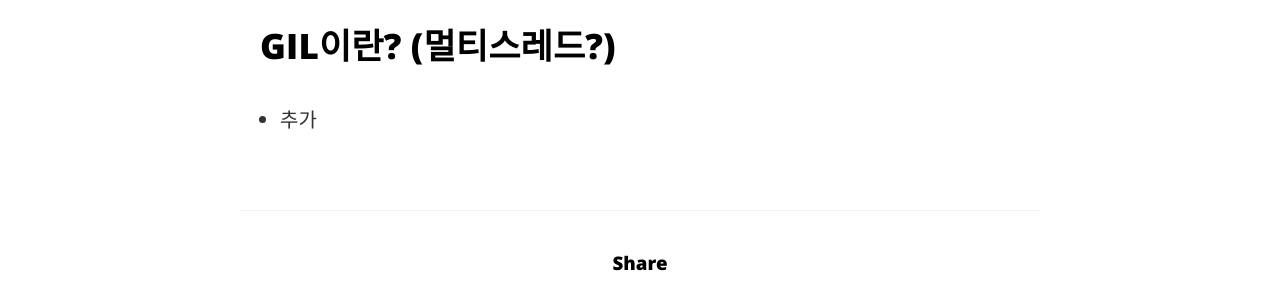
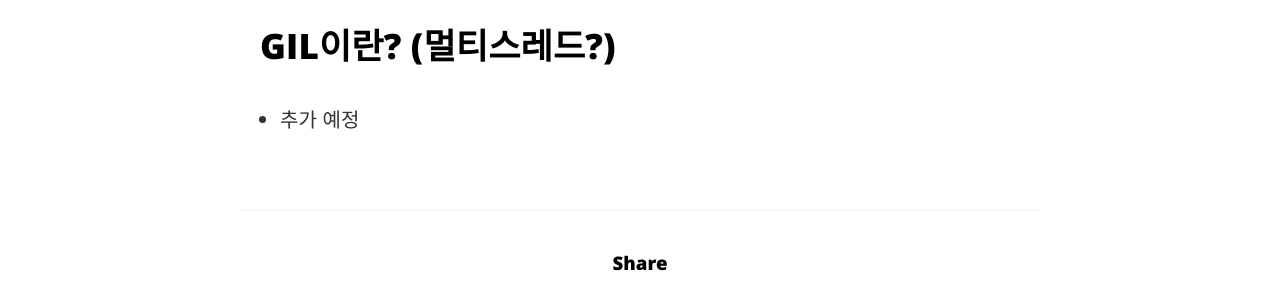
Before and after one commit to hcnoh/blog-prev, a Jekyll site: the page built from _posts/2018-09-09-effective-python-way01.md, in a window 1280 px wide and 900 px high, scrolled down 3582 px. Shown: the part 154-454 px from the top of the window. Built offline with Jekyll 4.4.1, drawn with Linux system fonts in a browser that asks for light colours; comment, search, counter and statistics services are not loaded.

Commit message:
Update 2018-09-09-effective-python-way01.md

```diff
--- a/_posts/2018-09-09-effective-python-way01.md
+++ b/_posts/2018-09-09-effective-python-way01.md
@@ -71,4 +71,4 @@ sys.version_info(major=3, minor=4, micro=2, releaselevel='final', serial=0)
 3. 호환성이 필요한 경우는 Jython/IronPython
 
 ## GIL이란? (멀티스레드?)
-- 추가
+- 추가 예정
```
